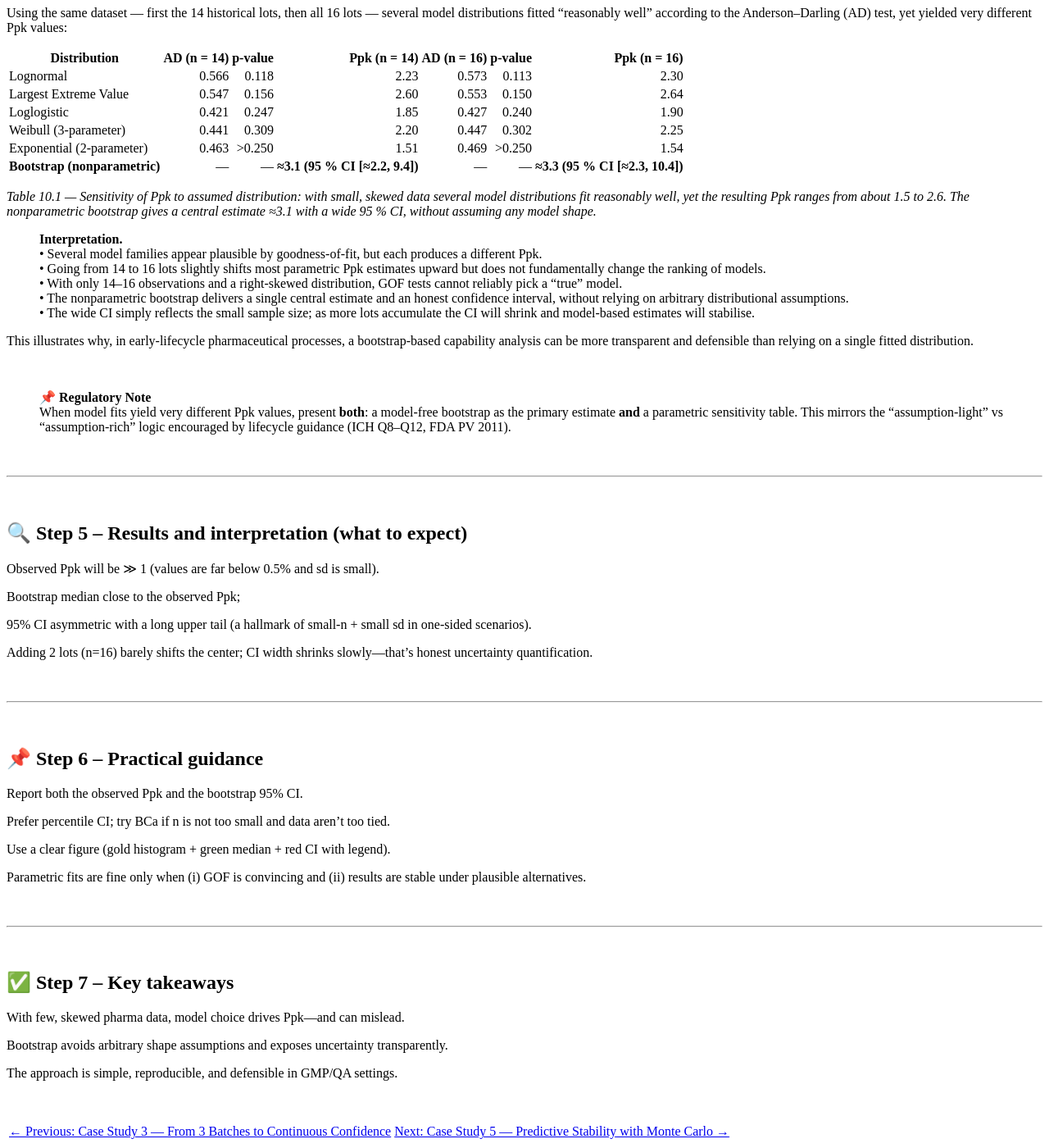
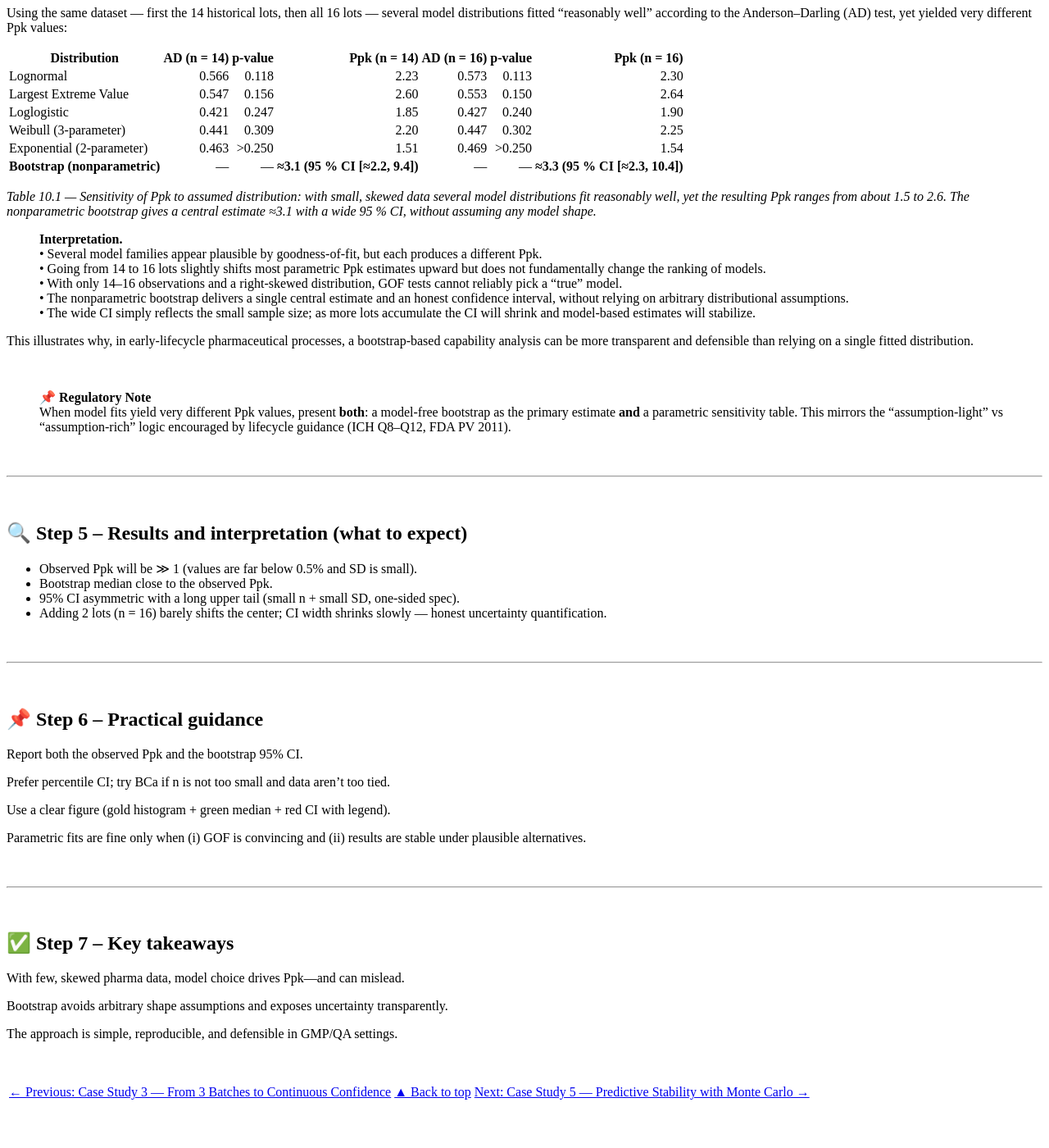
Before and after one commit to rbonfichi/monte-carlo-gmp-pharma, a Jekyll site: the page built from docs/chapters/chapter10_case-study4.md, in a window 1280 px wide and 1400 px high, scrolled down 5458 px. Shown: the whole window at 82% size. Built offline with Jekyll 4.4.1, drawn with Linux system fonts in a browser that asks for light colours; our own code applies the rules of GitHub Pages for plain Markdown files; after the commit the page ends 6810 px from its top, so only the background shows below that; some of the changed text lies outside the part shown.

Commit message:
Update chapter10_case-study4.md

```diff
--- a/docs/chapters/chapter10_case-study4.md
+++ b/docs/chapters/chapter10_case-study4.md
@@ -316,7 +316,7 @@ Using the same dataset — first the 14 historical lots, then all 16 lots — se
 > • Going from 14 to 16 lots slightly shifts most parametric Ppk estimates upward but does not fundamentally change the ranking of models.
 > • With only 14–16 observations and a right-skewed distribution, GOF tests cannot reliably pick a “true” model.
 > • The nonparametric bootstrap delivers a single central estimate and an honest confidence interval, without relying on arbitrary distributional assumptions.
-> • The wide CI simply reflects the small sample size; as more lots accumulate the CI will shrink and model-based estimates will stabilise.
+> • The wide CI simply reflects the small sample size; as more lots accumulate the CI will shrink and model-based estimates will stabilize.
 
 This illustrates why, in early-lifecycle pharmaceutical processes, a bootstrap-based capability analysis can be more transparent and defensible than relying on a single fitted distribution.
 
@@ -337,13 +337,10 @@ This illustrates why, in early-lifecycle pharmaceutical processes, a bootstrap-b
 
 ## 🔍 Step 5 – Results and interpretation (what to expect)
 
-Observed Ppk will be ≫ 1 (values are far below 0.5% and sd is small).
-
-Bootstrap median close to the observed Ppk;
-
-95% CI asymmetric with a long upper tail (a hallmark of small-n + small sd in one-sided scenarios).
-
-Adding 2 lots (n=16) barely shifts the center; CI width shrinks slowly—that’s honest uncertainty quantification.
+- Observed Ppk will be ≫ 1 (values are far below 0.5% and SD is small).
+- Bootstrap median close to the observed Ppk.
+- 95% CI asymmetric with a long upper tail (small n + small SD, one-sided spec).
+- Adding 2 lots (n = 16) barely shifts the center; CI width shrinks slowly — honest uncertainty quantification.
 
 &nbsp;
 
@@ -377,4 +374,4 @@ The approach is simple, reproducible, and defensible in GMP/QA settings.
 
 &nbsp;
 
-[← Previous: Case Study 3 — From 3 Batches to Continuous Confidence](chapter09_case-study3.md) | [Next: Case Study 5 — Predictive Stability with Monte Carlo →](chapter11_case-study5.md)
+[← Previous: Case Study 3 — From 3 Batches to Continuous Confidence](chapter09_case-study3.md) | [▲ Back to top](../#table-of-contents) | [Next: Case Study 5 — Predictive Stability with Monte Carlo →](chapter11_case-study5.md)
```
Also changed, not shown: other parts of docs/chapters/chapter10_case-study4.md (+1 -1 lines).
